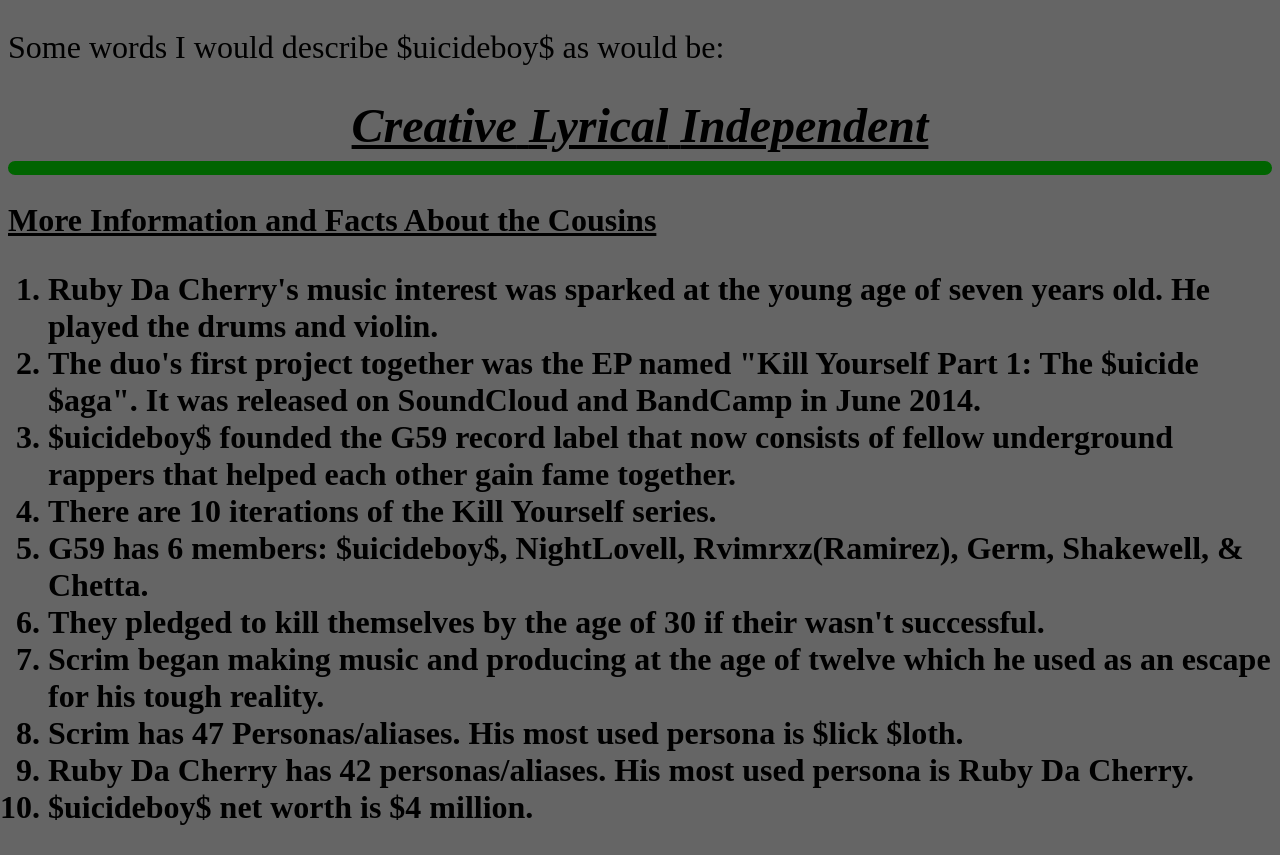
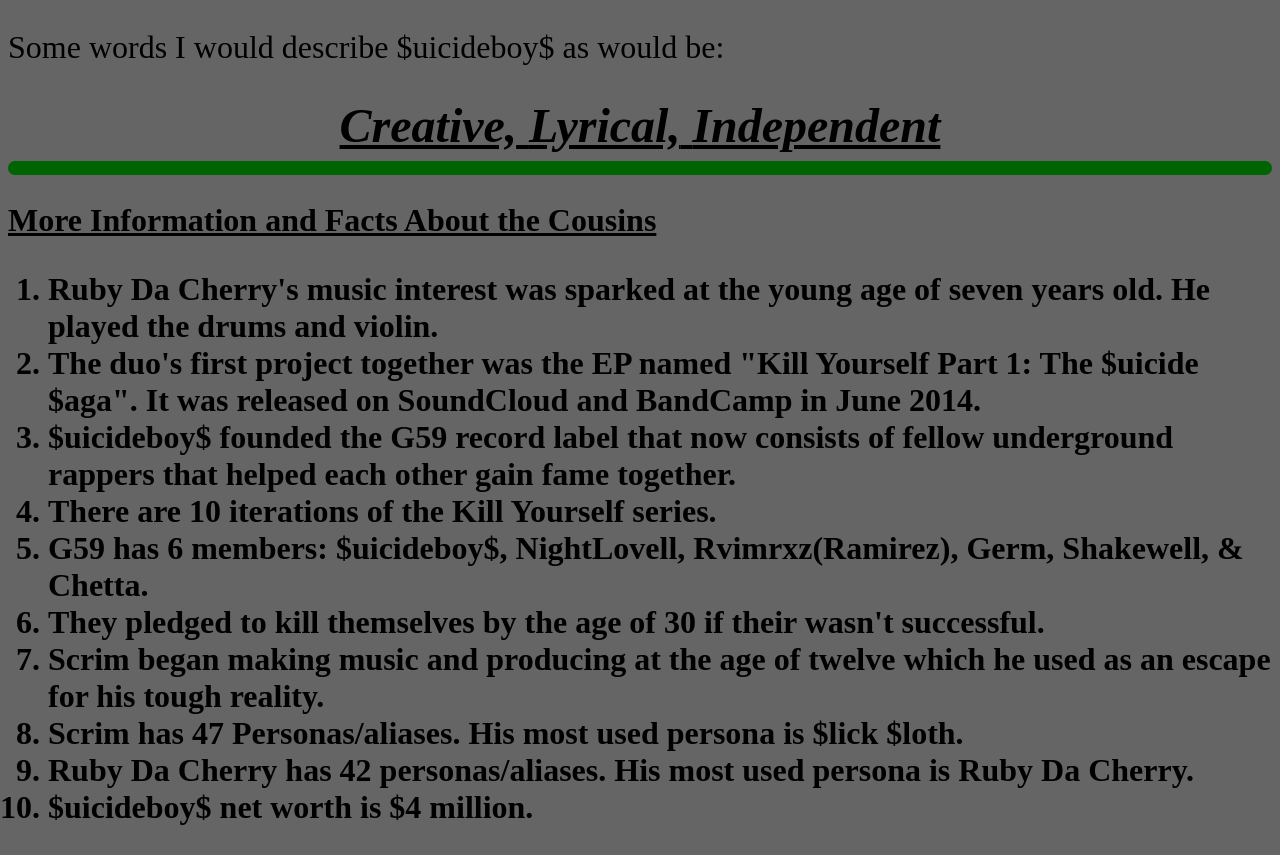
Before and after one commit to M1ST-hub/Tribute, a plain HTML site: page index.html in a window 1280 px wide. Shown: the part 850-1705 px from the top of the page. Drawn offline with Linux system fonts and the light colour scheme.

Commit message:
Update index.html

```diff
--- a/index.html
+++ b/index.html
@@ -15,7 +15,7 @@
 	</p>
 	<div class="description"><p>Some words I would describe $uicideboy$ as would be:</p></div>
 	<div id="three">
-		<center><i><b><u><span>Creative</span> <span>Lyrical</span> <span>Independent</span></u></b></i></center>
+		<center><i><b><u><span>Creative,</span> <span>Lyrical,</span> <span>Independent</span></u></b></i></center>
 	</div>
 	<hr>
 	<h2><u><b>More Information and Facts About the Cousins</b></u></h2>
@@ -36,3 +36,4 @@
 	<div><a href="albums.html"><button id="button">Albums</button></a></div>
 
 </body>
+</html>
```
